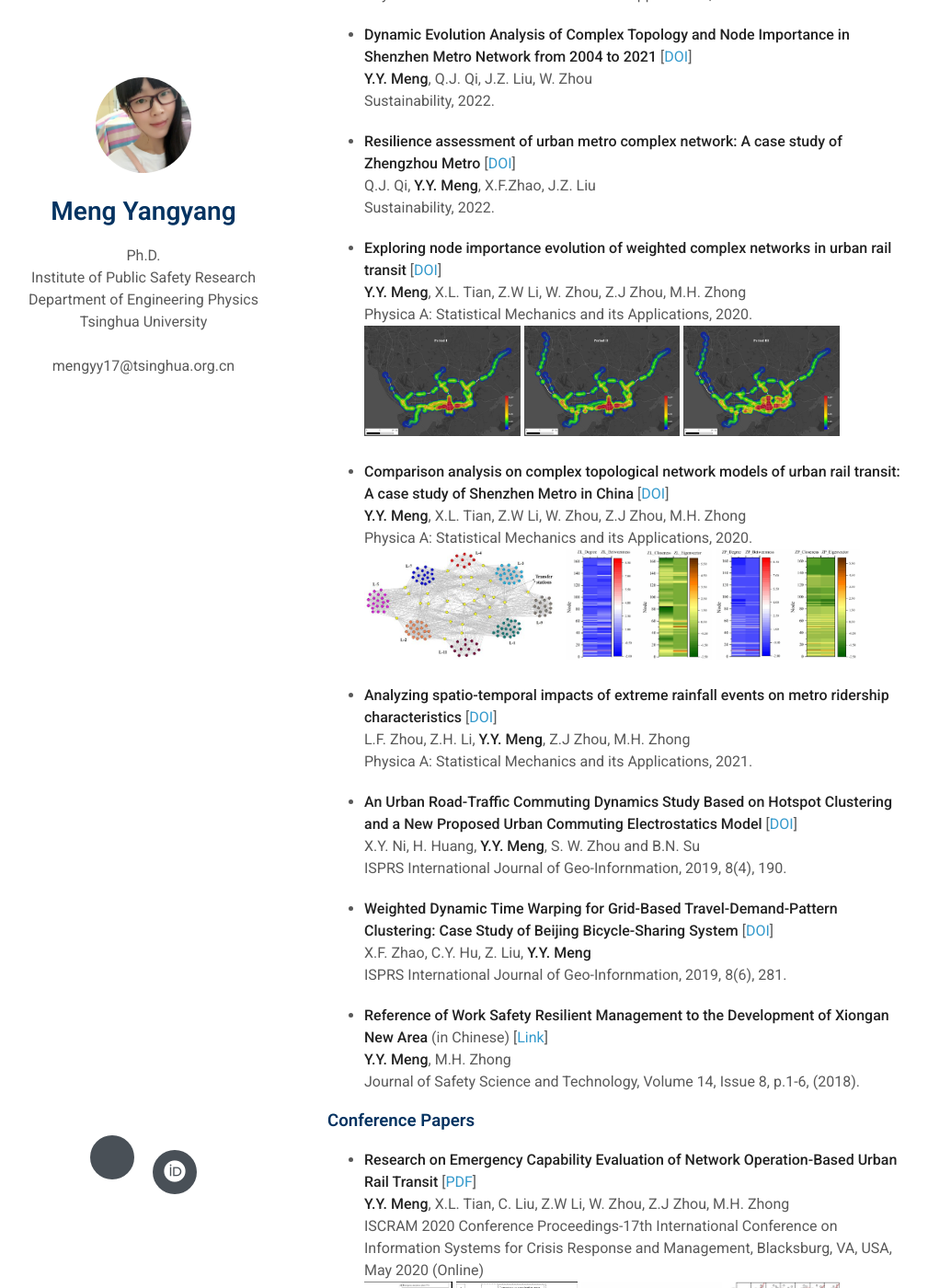
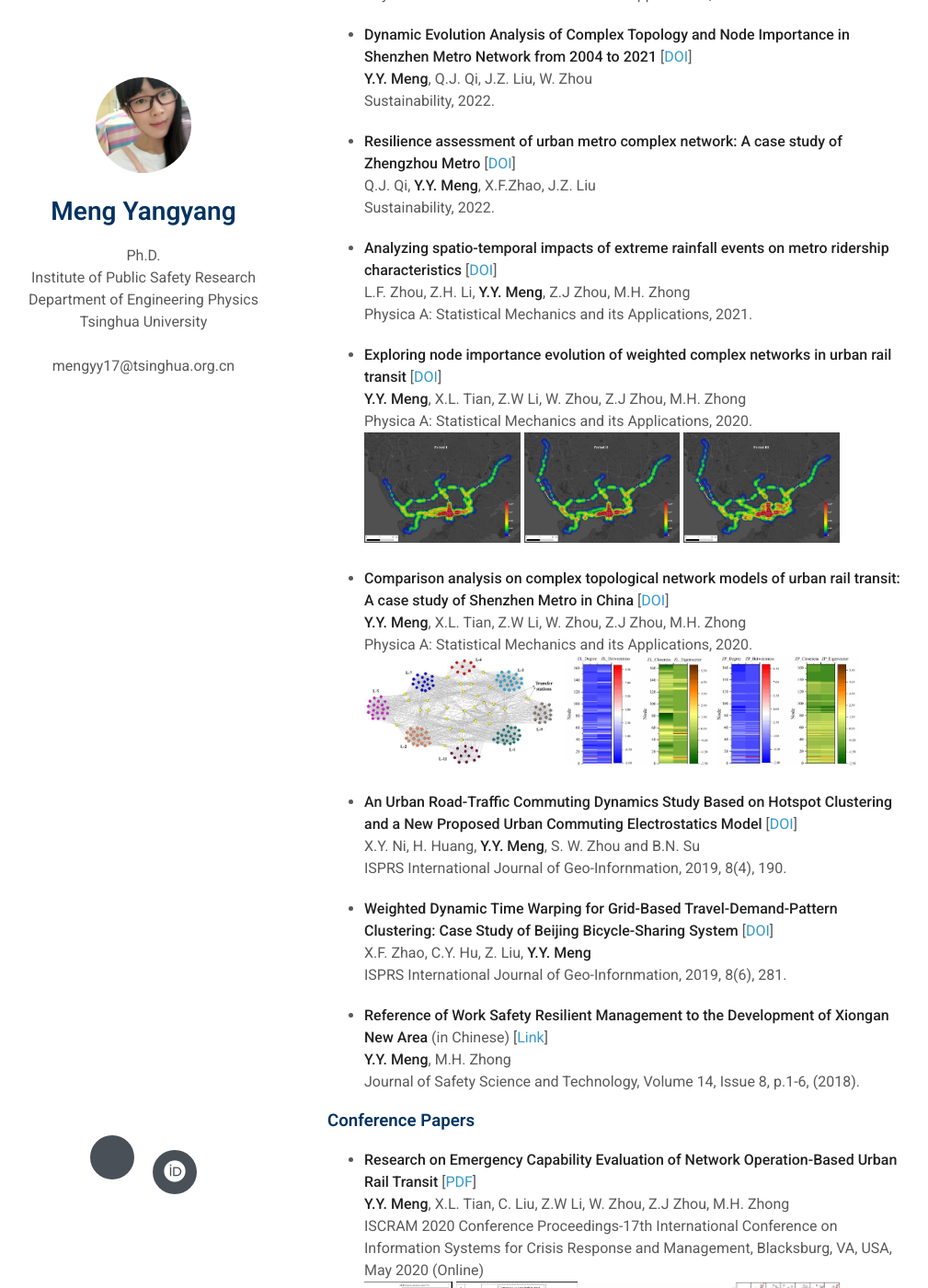
Before and after one commit to mengyy212/mengyy212.github.io, a Jekyll site: the page built from index.md, in a window 1280 px wide and 1400 px high, scrolled down 1453 px. Shown: the whole window at 92% size, without its empty margins (134-1143 px from the left). Built offline with Jekyll 4.4.1, drawn with Linux system fonts in a browser that asks for light colours; nearby versions of some CDN libraries; a style sheet for code colours, icons or effects is not loaded.

Commit message:
Update index.md

```diff
--- a/index.md
+++ b/index.md
@@ -86,6 +86,12 @@ layout: homepage
   <br>
   Sustainability, 2022.
 
+- **Analyzing spatio-temporal impacts of extreme rainfall events on metro ridership characteristics** [[DOI](https://doi.org/10.1016/j.physa.2021.126053)]
+  <br>
+  L.F. Zhou, Z.H. Li, **Y.Y. Meng**, Z.J Zhou, M.H. Zhong
+  <br>
+  Physica A: Statistical Mechanics and its Applications, 2021.
+
 - **Exploring node importance evolution of weighted complex networks in urban rail transit** [[DOI](https://doi.org/10.1016/j.physa.2020.124925)]
   <br>
   **Y.Y. Meng**, X.L. Tian, Z.W Li, W. Zhou, Z.J Zhou, M.H. Zhong
@@ -105,12 +111,6 @@ layout: homepage
   <img src="/assets/img/comparison-analysis/1.jpg" alt="Comparison-1" height=120px>
   <img src="/assets/img/comparison-analysis/2.jpg" alt="Comparison-2" height=120px>
   <img src="/assets/img/comparison-analysis/3.jpg" alt="Comparison-3" height=120px>
-
-- **Analyzing spatio-temporal impacts of extreme rainfall events on metro ridership characteristics** [[DOI](https://doi.org/10.1016/j.physa.2021.126053)]
-  <br>
-  L.F. Zhou, Z.H. Li, **Y.Y. Meng**, Z.J Zhou, M.H. Zhong
-  <br>
-  Physica A: Statistical Mechanics and its Applications, 2021.
 
 - **An Urban Road-Traffic Commuting Dynamics Study Based on Hotspot Clustering and a New Proposed Urban Commuting Electrostatics Model** [[DOI](https://doi.org/10.3390/ijgi8040190)]
   <br>
```
